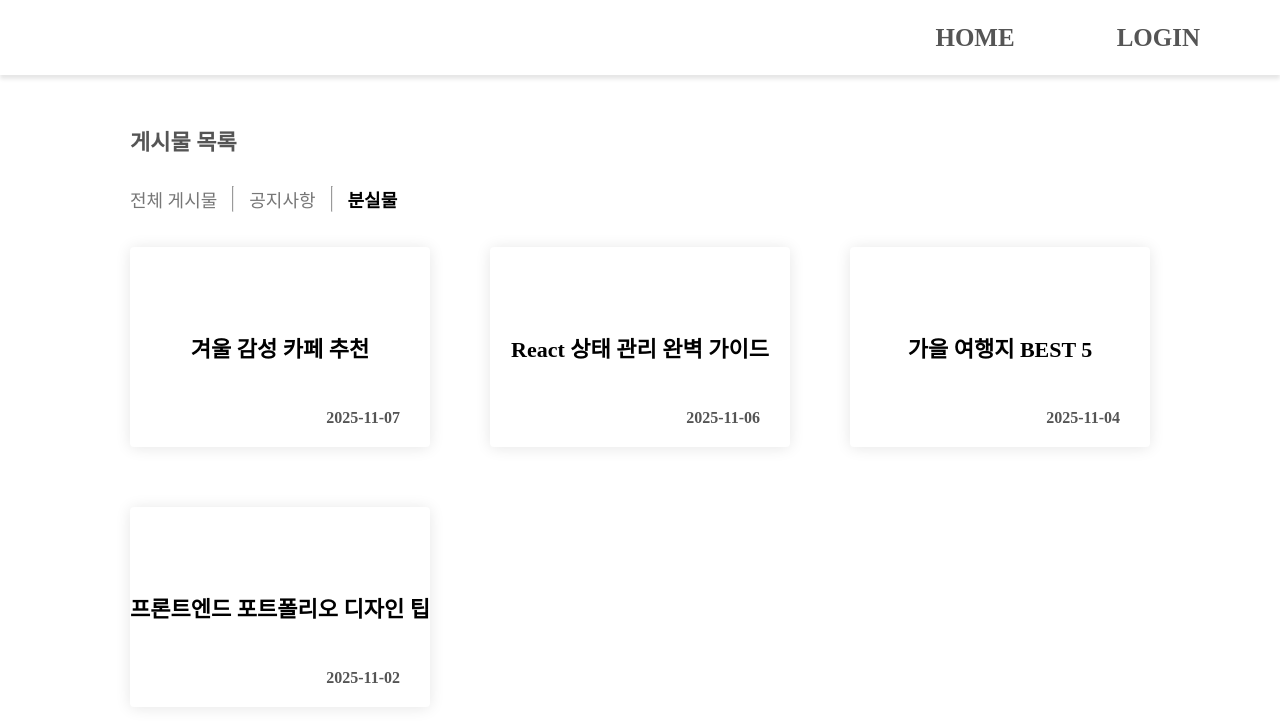
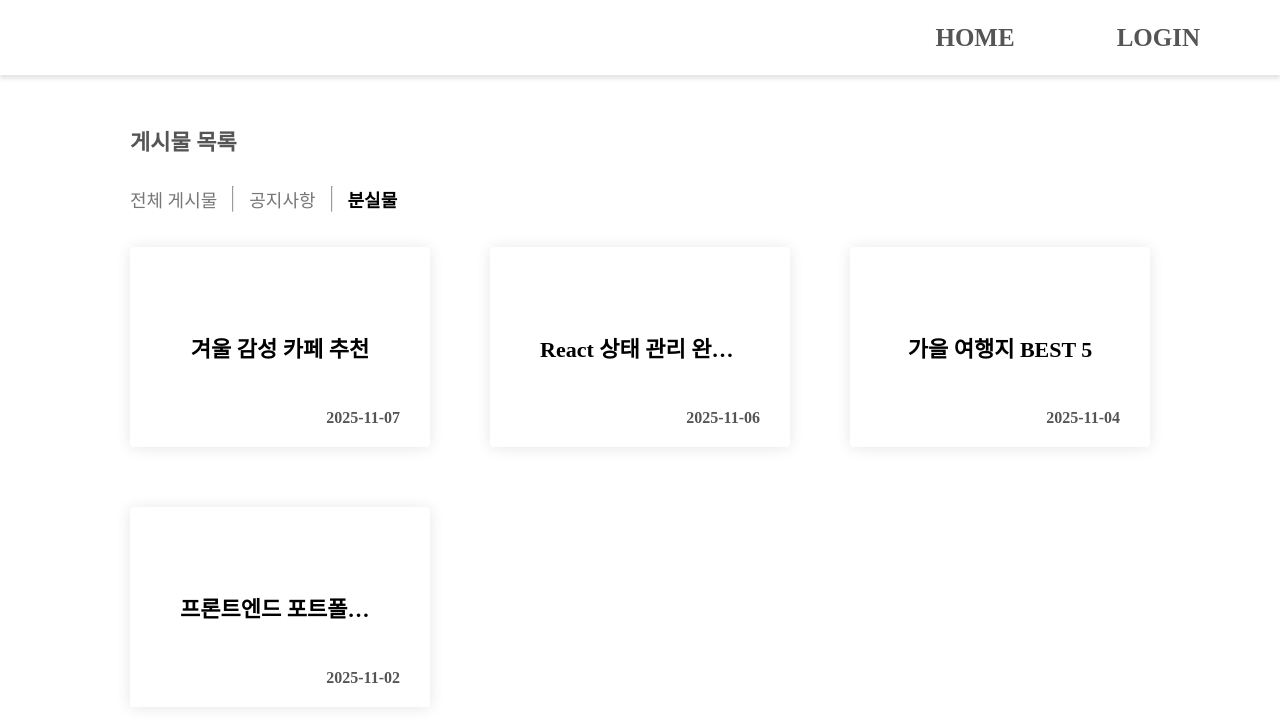
Before and after one commit to Gram-Doffice/Doffice_FE, a React (Vite) app: page /lost-list in a window 1280 px wide. Shown: the top 722 px of the page. Built offline with nearby package versions, Linux system fonts and the light colour scheme.

Commit message:
fix: 게시물 제목 & 경로 수정
전체, 공지사항, 분실물 게시물 제목 css 수정 & 분실물 게시물 경로 수정

```diff
--- a/src/pages/CheckNotice.jsx
+++ b/src/pages/CheckNotice.jsx
@@ -18,7 +18,7 @@ const CheckNotice = () => {
               공지사항 목록
             </MoveListText>
             <img src={Picture} alt="arrow" />
-            <MoveLostText onClick={() => navigate("/check-notice")}>
+            <MoveLostText onClick={() => navigate("/check-lost")}>
               공지사항 상세 확인
             </MoveLostText>
           </TextList>
--- a/src/pages/LostList.jsx
+++ b/src/pages/LostList.jsx
@@ -87,7 +87,7 @@ const LostList = () => {
 
           <AllListBox>
             {posts.map((post) => (
-              <ListBox key={post.id} onClick={() => navigate("/check-notice")}>
+              <ListBox key={post.id} onClick={() => navigate("/check-lost")}>
                 <TitleText>{post.title}</TitleText>
                 <DateText>{post.date}</DateText>
               </ListBox>
@@ -99,7 +99,7 @@ const LostList = () => {
   );
 };
 
-/* ================= styled components ================= */
+/* ========== styled components (반응형 적용) ========== */
 
 const Body = styled.div`
   width: 100%;
@@ -280,6 +280,8 @@ const TitleText = styled.span`
   font-size: 22px;
   font-weight: bold;
   align-self: center;
+  text-align: center;
+  width: 200px;
   white-space: nowrap;
   overflow: hidden;
   text-overflow: ellipsis;
@@ -296,7 +298,6 @@ const TitleText = styled.span`
 const DateText = styled.span`
   font-size: 16px;
   font-weight: bold;
-  align-self: flex-end;
   color: #555555;
   position: absolute;
   bottom: 10%;
--- a/src/pages/NoticeList.jsx
+++ b/src/pages/NoticeList.jsx
@@ -280,6 +280,7 @@ const TitleText = styled.span`
   font-size: 22px;
   font-weight: bold;
   align-self: center;
+  text-align: center;
   width: 200px;
   white-space: nowrap;
   overflow: hidden;
--- a/src/pages/PostList.jsx
+++ b/src/pages/PostList.jsx
@@ -286,6 +286,7 @@ const TitleText = styled.span`
   font-size: 22px;
   font-weight: bold;
   align-self: center;
+  text-align: center;
   width: 200px;
   white-space: nowrap;
   overflow: hidden;
```
